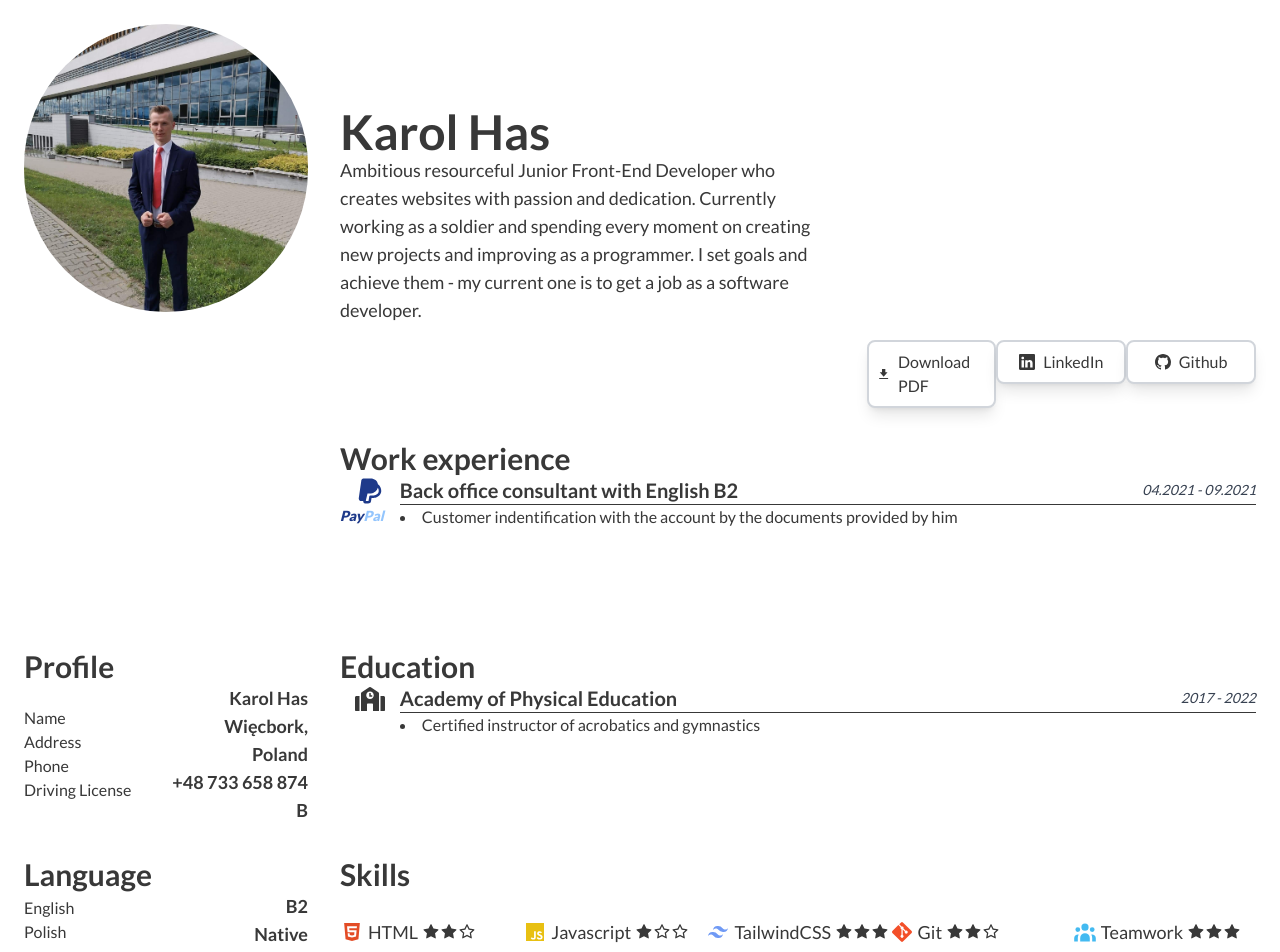
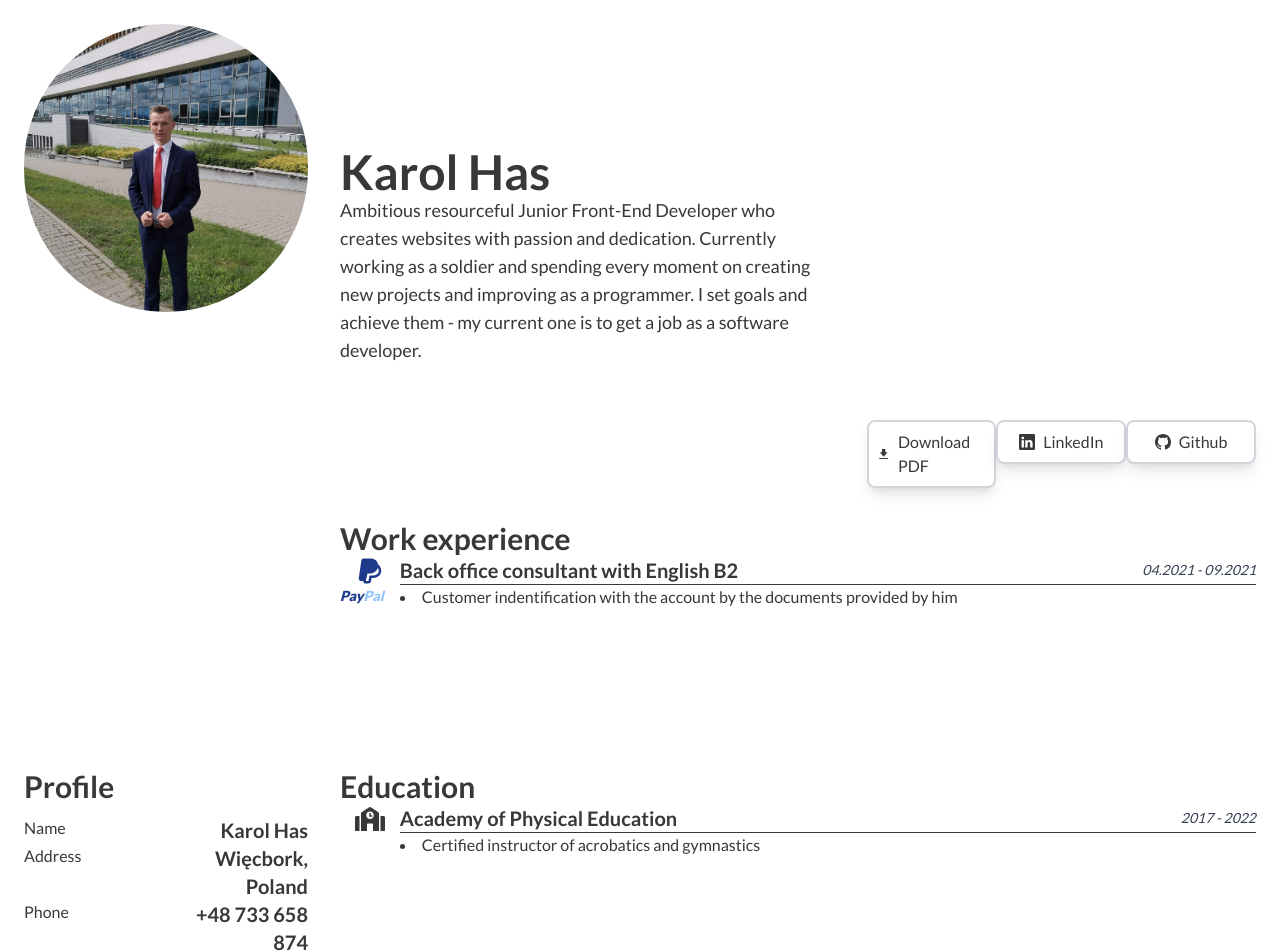
Before and after one commit to karolhas/CV, a React (Vite) app: page / in a window 1280 px wide. Shown: the top 952 px of the page. Built offline with nearby package versions, Linux system fonts and the light colour scheme.

Commit message:
Changed Profile component style and values

```diff
--- a/src/components/Profile.tsx
+++ b/src/components/Profile.tsx
@@ -1,26 +1,16 @@
+import { ProfileCard } from "./common/Profile";
+
 function Profile() {
   return (
-    <>
-      <div className="flex w-full flex-col">
-        <div>
-          <h2 className="text-3xl font-semibold">Profile</h2>
-        </div>
-        <div className="grid grid-cols-2 items-center justify-between">
-          <div className="cols-span-1">
-            <p>Name</p>
-            <p>Address</p>
-            <p>Phone</p>
-            <p>Driving License</p>
-          </div>
-          <div className="cols-span-1 text-right text-lg font-semibold">
-            <p>Karol Has</p>
-            <p>Więcbork, Poland</p>
-            <p>+48 733 658 874</p>
-            <p>B</p>
-          </div>
-        </div>
+    <div className="flex w-full flex-col">
+      <div>
+        <h2 className="mb-3 text-3xl font-semibold">Profile</h2>
       </div>
-    </>
+      <ProfileCard caption={"Name"} description={"Karol Has"} />
+      <ProfileCard caption={"Address"} description={"Więcbork, Poland"} />
+      <ProfileCard caption={"Phone"} description={"+48 733 658 874"} />
+      <ProfileCard caption={"Driving license"} description={"B"} />
+    </div>
   );
 }
 
--- /dev/null
+++ b/src/components/common/Profile/index.tsx
@@ -0,0 +1,16 @@
+interface ProfileProps {
+  caption: string;
+  description: string;
+}
+
+export const ProfileCard = ({
+  caption,
+  description,
+}: React.PropsWithChildren<ProfileProps>) => {
+  return (
+    <div className="grid grid-cols-2">
+      <div>{caption}</div>
+      <div className="text-right text-xl font-semibold">{description}</div>
+    </div>
+  );
+};
--- a/src/components/common/Skills/index.tsx
+++ b/src/components/common/Skills/index.tsx
@@ -1,20 +1,8 @@
-// import {
-//   BiLogoHtml5,
-//   BiLogoCss3,
-//   BiLogoJavascript,
-//   BiLogoReact,
-//   BiLogoTailwindCss,
-//   BiLogoBootstrap,
-//   BiLogoGit,
-// } from "react-icons/bi";
-
-// import { HiUserGroup, HiMicrophone } from "react-icons/hi";
-// import { MdReportProblem } from "react-icons/md";
 import React from "react";
 import { AiFillStar, AiOutlineStar } from "react-icons/ai";
 import { IconType } from "react-icons";
 
-interface Skill {
+interface SkillProps {
   svgName: IconType;
   skill: string;
   stars: number;
@@ -24,7 +12,7 @@ export const SkillCard = ({
   svgName,
   skill,
   stars,
-}: React.PropsWithChildren<Skill>) => {
+}: React.PropsWithChildren<SkillProps>) => {
   const renderStars = () => {
     const filledStars = Math.min(stars, 3);
     const starIcons: JSX.Element[] = [];
@@ -39,6 +27,7 @@ export const SkillCard = ({
 
     return starIcons;
   };
+
   return (
     <div className="flex w-full flex-col">
       <div className="flex items-center">
@@ -49,5 +38,3 @@ export const SkillCard = ({
     </div>
   );
 };
-
-export default SkillCard;
--- a/src/components/common/index.tsx
+++ b/src/components/common/index.tsx
@@ -1 +1,2 @@
 export { SkillCard } from "./Skills";
+export { ProfileCard } from "./Profile";
```
